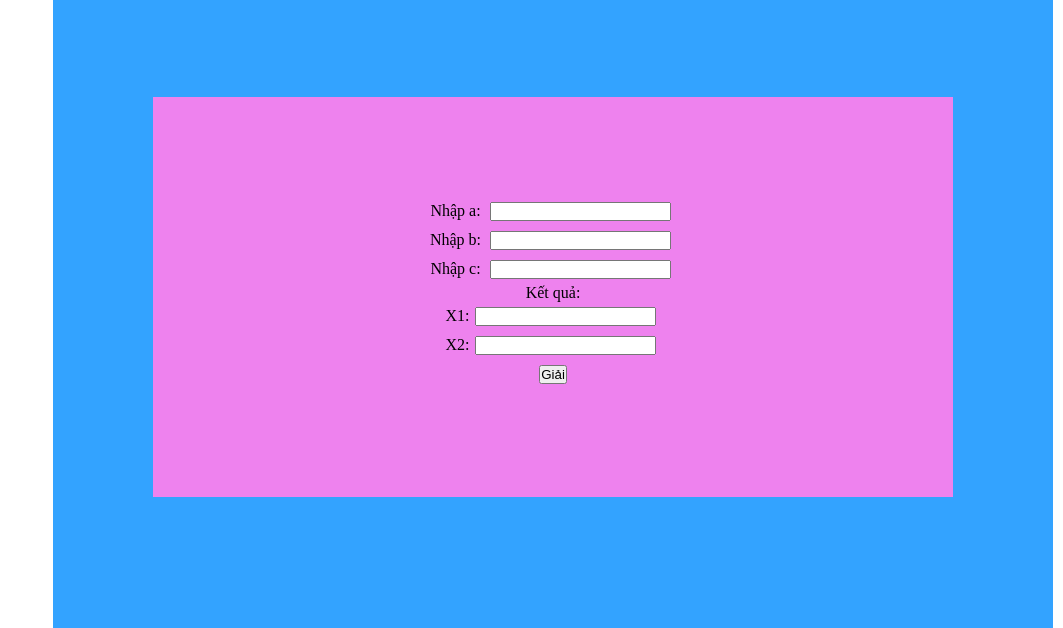
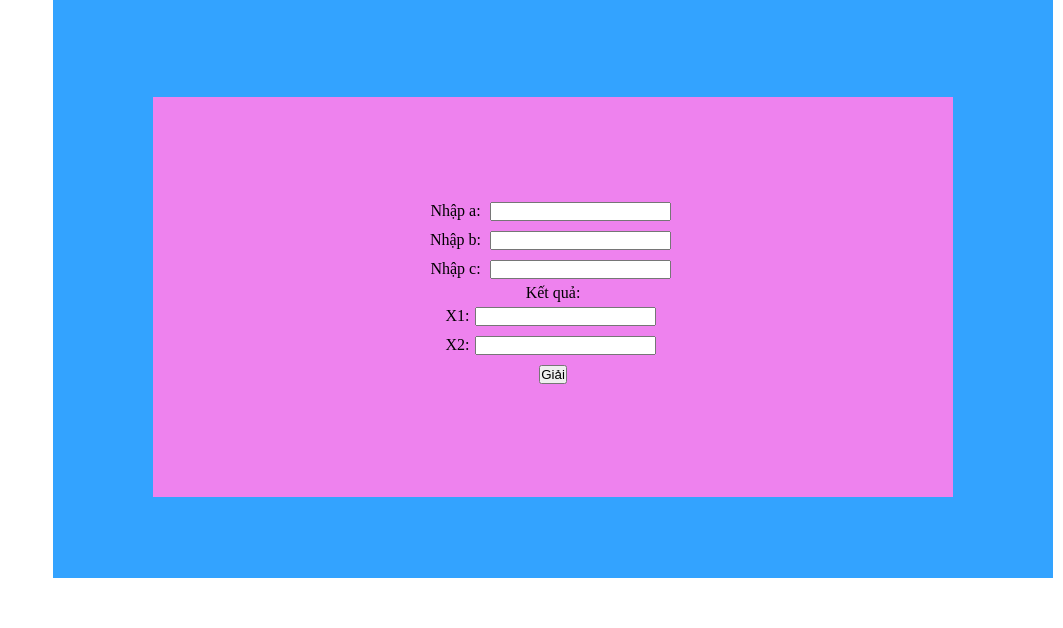
Before and after one commit to ThanTranNghiep/webGiaiPhuongTrinhBac2, a plain HTML site: page index.html in a window 1280 px wide. Shown: the part 172-800 px from the top of the page, without its empty margins (217-1280 px from the left). Drawn offline with Linux system fonts and the light colour scheme.

Commit message:
push web ptb2

```diff
--- a/style.css
+++ b/style.css
@@ -7,7 +7,7 @@
 #center{
     background: rgba(0, 140, 255, 0.801);
     width: 1000px;
-    height: 1000px;
+    height: 550px;
     margin-left: 270px;
     padding-top: 200px;
     text-align: center;
```
